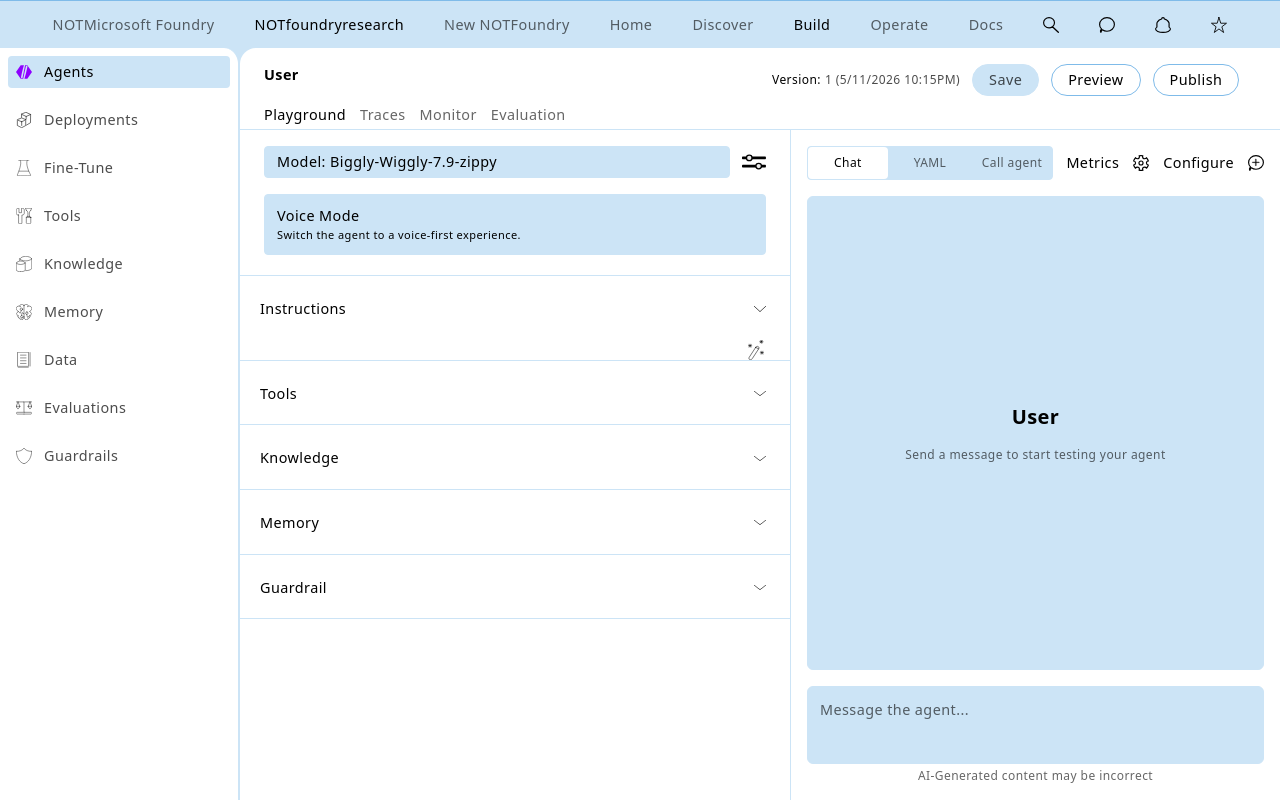
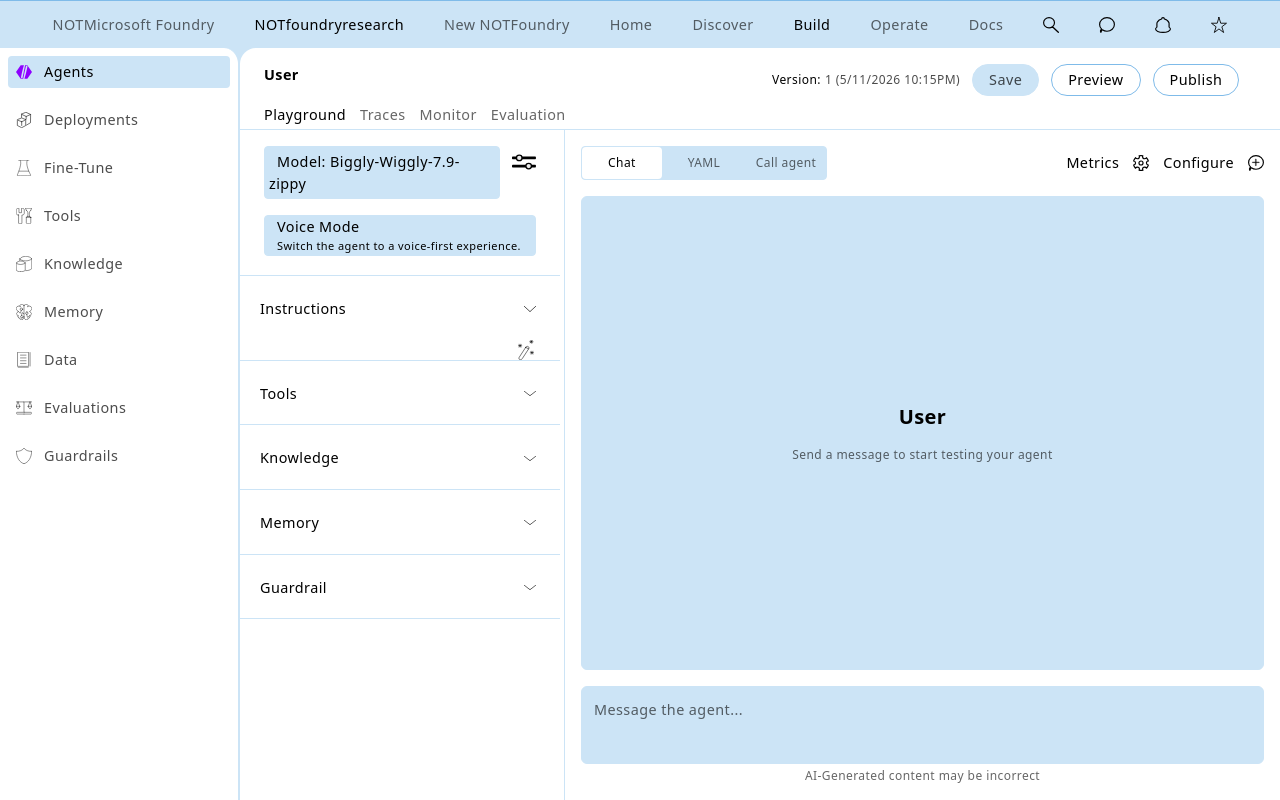
Before and after one commit to schoolblues/TailwindDemo, a React (Vite) app: page / in a window 1280 px wide. Built offline with nearby package versions, Linux system fonts and the light colour scheme.

Commit message:
Update App.tsx
added free resizing

```diff
--- a/src/App.tsx
+++ b/src/App.tsx
@@ -11,10 +11,32 @@ import ChatWindowTabs from './components/ChatWindowTabs'
 import ChatWindow from './components/ChatWindow'
 import MessageWindow from './components/MessageWindow'
 import AIDisclaimer from './components/AIDisclaimer'
-import { useState } from 'react'
+import { useState, useRef } from 'react'
 
 function App() {
     const [active, setActive] = useState<"Chat" | "YAML" | "Call Agent">("Chat")
+    const [panelWidth, setPanelWidth] = useState(320)
+    const resize = useRef(false)
+    const panelRef = useRef<HTMLDivElement>(null)
+
+    const beginResize = (event: React.MouseEvent) => {
+        event.preventDefault()
+        resize.current = true
+
+        const onGrab = (event: MouseEvent) => {
+            if (!resize.current) return
+            const left = panelRef.current?.getBoundingClientRect().left ?? 0
+            setPanelWidth(Math.min(Math.max(event.clientX - left, 200), 700))
+        }
+        const onMove = () => {
+            resize.current = false
+            window.removeEventListener('mousemove', onGrab)
+            window.removeEventListener('mouseup', onMove)
+        }
+        window.addEventListener('mousemove', onGrab)
+        window.addEventListener('mouseup', onMove)
+    }
+
     return (
         <div className='flex flex-col h-screen bg-white'>
             <Navbar />
@@ -25,7 +47,7 @@ function App() {
                 <div className='flex flex-col flex-1 min-h-0 bg-windows-100'>
                     <MainContainerTabs />
                     <div className='flex flex-1 min-h-0 bg-white'>
-                        <div className='flex flex-col flex-none'>
+                        <div ref={ panelRef } className='flex flex-col flex-none overflow-auto' style={{ width: panelWidth }}>
                             <ModelSelectionSettings />
                             <ModelInstructions />
                             <ModelTools />
@@ -33,6 +55,7 @@ function App() {
                             <ModelMemory />
                             <ModelGuardrail />
                         </div>
+                        <div onMouseDown={beginResize} className="w-1 cursor-col-resize hover:bg-windows flex-none"></div>
                         <div className='flex flex-col flex-1 min-h-0 border-l border-windows-100'>
                             <ChatWindowTabs active={active} setActive={setActive}/>
                             <ChatWindow active={active} />
```
